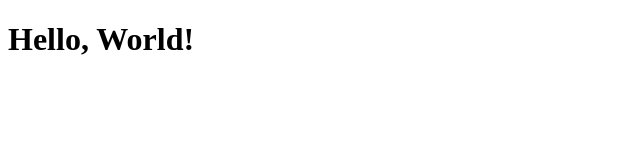
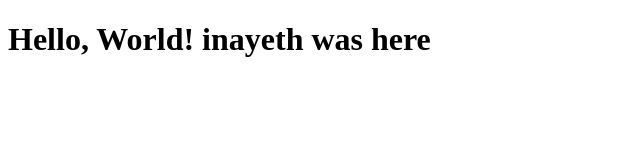
Before and after one commit to hunterCM/testwebapp, a plain HTML site: page index.html in a window 1280 px wide. Shown: the whole page, without its empty margins (0-640 px from the left). Drawn offline with Linux system fonts and the light colour scheme.

Commit message:
Update index.html

```diff
--- a/index.html
+++ b/index.html
@@ -4,6 +4,6 @@
     <title>Hello, World! inayeth govender test </title>
 </head>
 <body>
-    <h1>Hello, World!</h1>
+    <h1>Hello, World! inayeth was here </h1>
 </body>
 </html>
```
